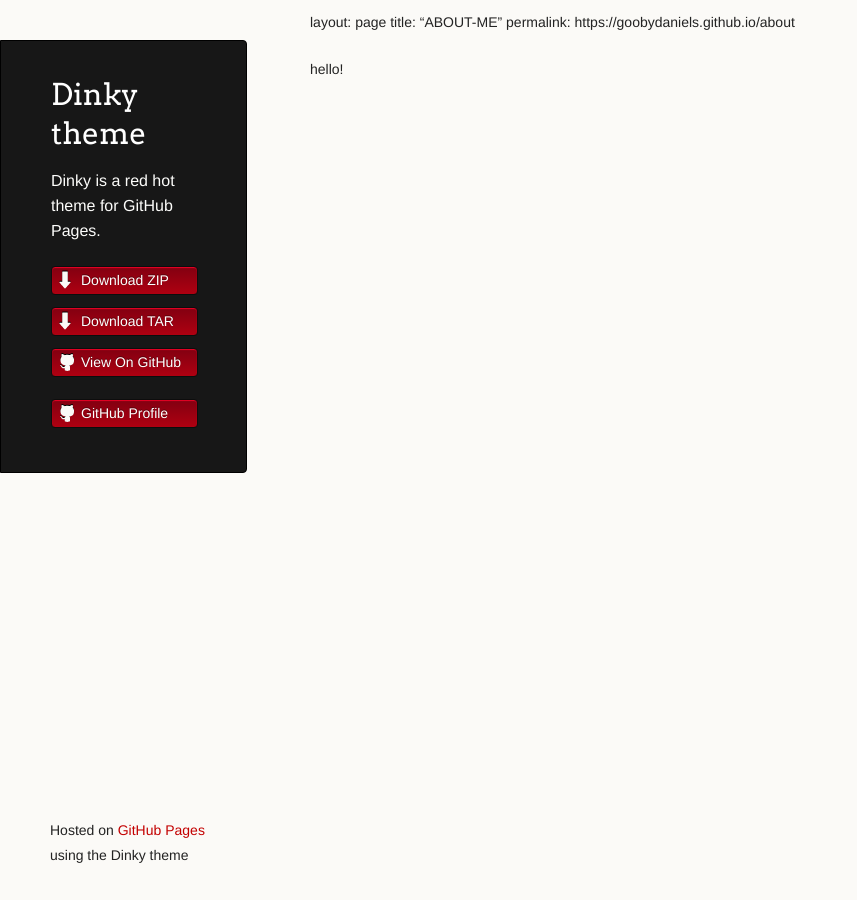
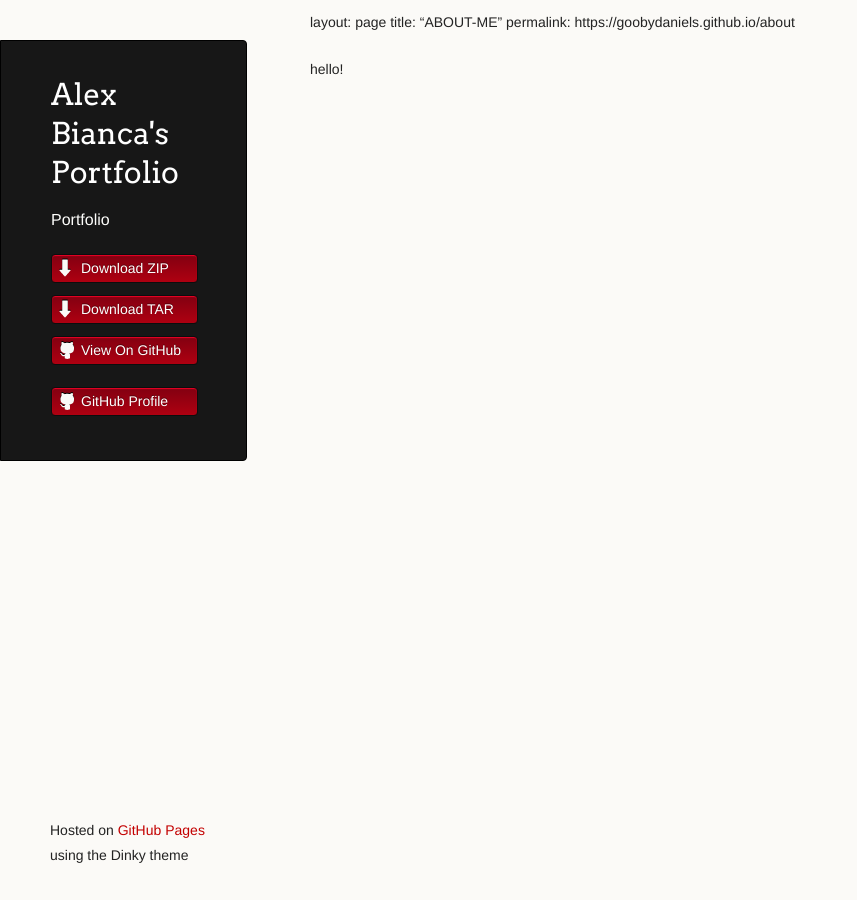
Before and after one commit to goobydaniels/goobydaniels.github.io, a Jekyll site: the page built from ABOUT-ME.md, in a window 1280 px wide. Shown: the whole page, without its empty margins (0-857 px from the left). Built offline with Jekyll 4.4.1, drawn with Linux system fonts in a browser that asks for light colours; our own code applies the rules of GitHub Pages for plain Markdown files.

Commit message:
Update _config.yml

```diff
--- a/_config.yml
+++ b/_config.yml
@@ -1,5 +1,5 @@
-title: Dinky theme
-description: Dinky is a red hot theme for GitHub Pages.
+title: Alex Bianca's Portfolio
+description: Portfolio
 show_downloads: true
 google_analytics:
 theme: jekyll-theme-dinky
```
